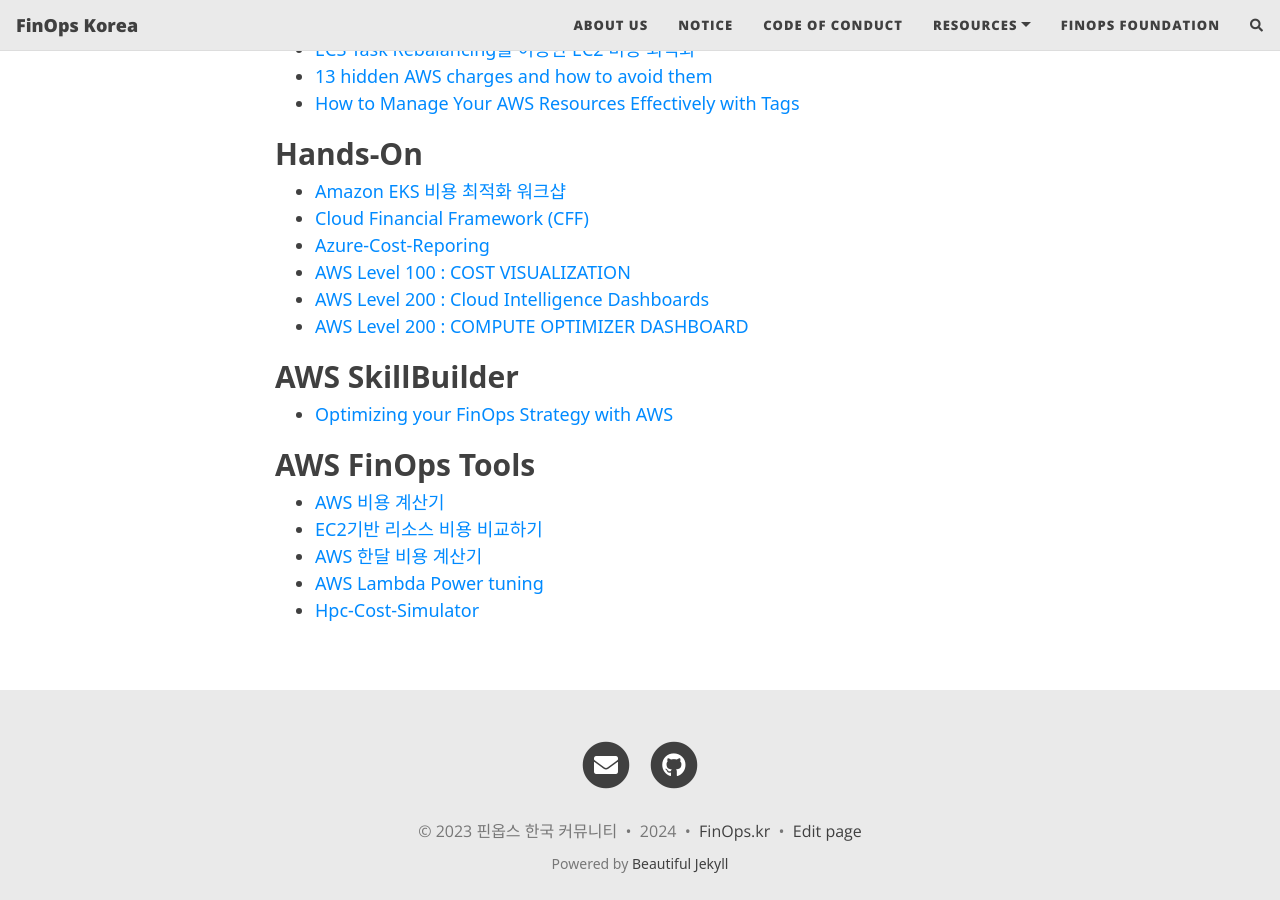
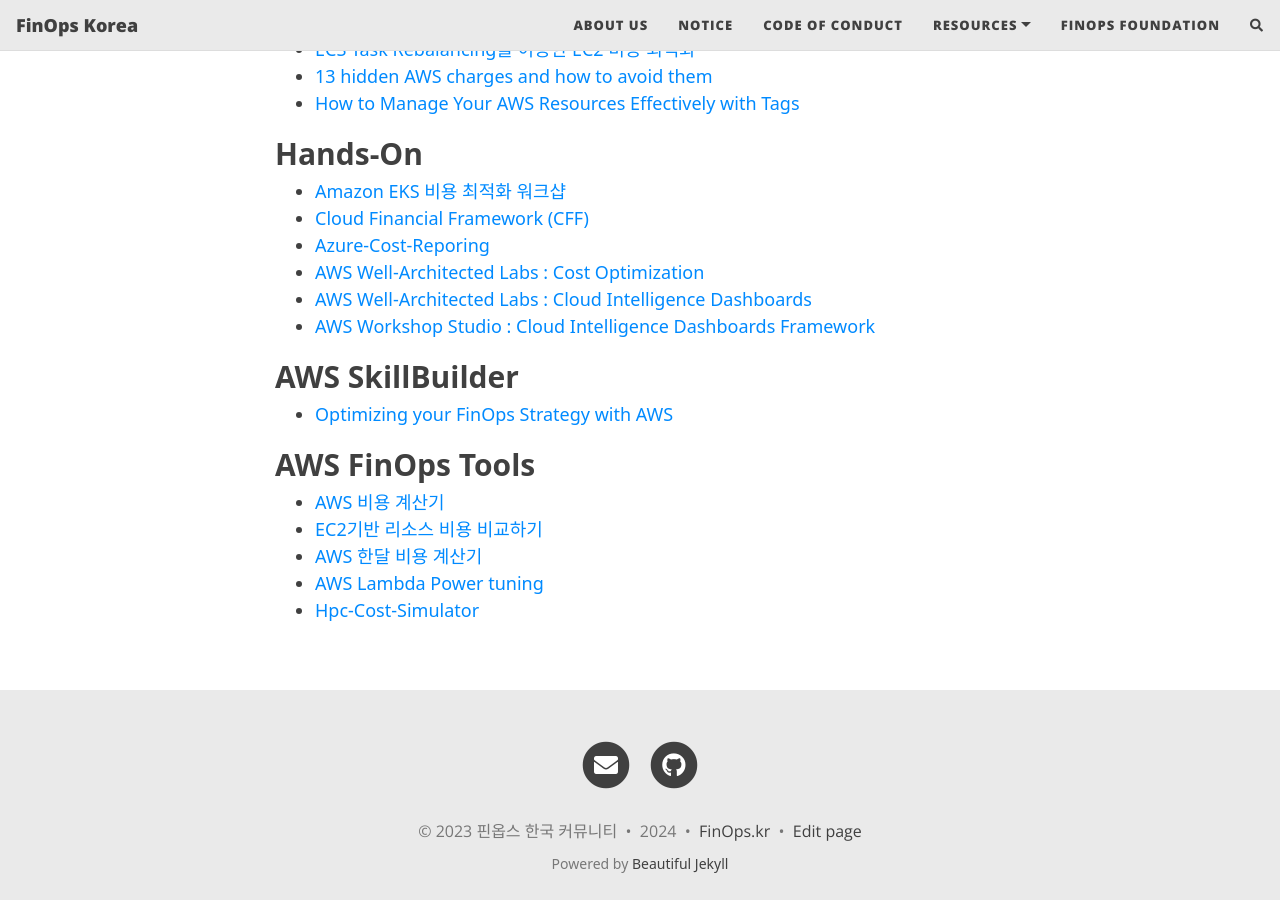
Before and after one commit to FinOpsKR/finopskr.github.io, a Jekyll site: the page built from aws.md, in a window 1280 px wide and 900 px high, scrolled down 1825 px. Built offline with Jekyll 4.4.1, drawn with Linux system fonts in a browser that asks for light colours; nearby versions of some CDN libraries; comment, search, counter and statistics services are not loaded.

Commit message:
Update aws.md

```diff
--- a/aws.md
+++ b/aws.md
@@ -69,9 +69,9 @@
 - [Amazon EKS 비용 최적화 워크샵](https://catalog.workshops.aws/eks-cost-optimization/ko-KR)
 - [Cloud Financial Framework (CFF)](https://catalog.workshops.aws/awscff/en-US)
 - [Azure-Cost-Reporing](https://github.com/chris-bowman/Azure-Cost-Reporting/tree/main/Power%20BI%20Report)
-- [AWS Level 100 : COST VISUALIZATION](https://wellarchitectedlabs.com/cost/100_labs/100_5_cost_visualization/)
-- [AWS Level 200 : Cloud Intelligence Dashboards](https://wellarchitectedlabs.com/cost/200_labs/200_cloud_intelligence/)
-- [AWS Level 200 : COMPUTE OPTIMIZER DASHBOARD](https://wellarchitectedlabs.com/cost/200_labs/200_cloud_intelligence/compute-optimizer-dashboards/)
+- [AWS Well-Architected Labs : Cost Optimization](https://wellarchitectedlabs.com/cost-optimization/)
+- [AWS Well-Architected Labs : Cloud Intelligence Dashboards](https://wellarchitectedlabs.com/cloud-intelligence-dashboards/)
+- [AWS Workshop Studio : Cloud Intelligence Dashboards Framework](https://catalog.workshops.aws/awscid/)
 
 
 
```
